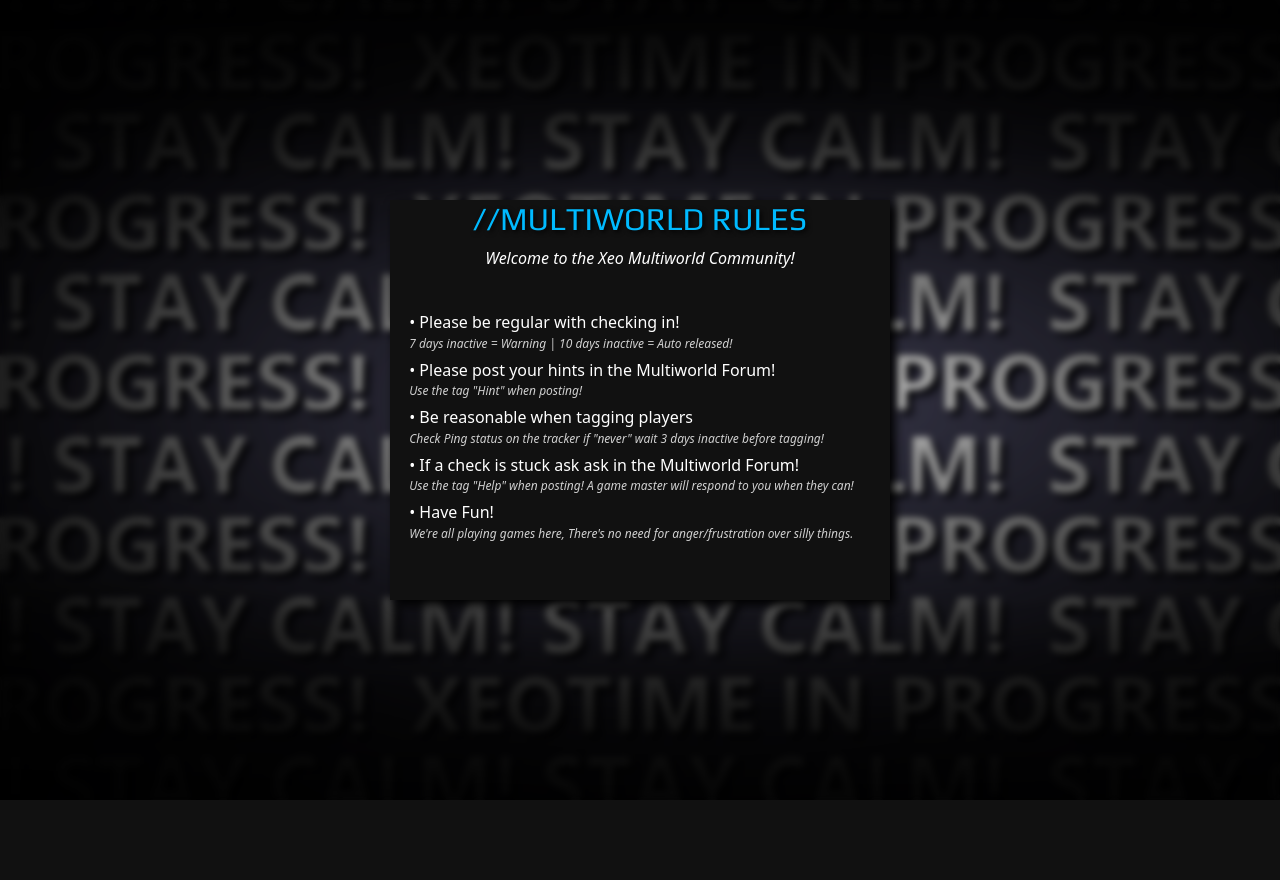
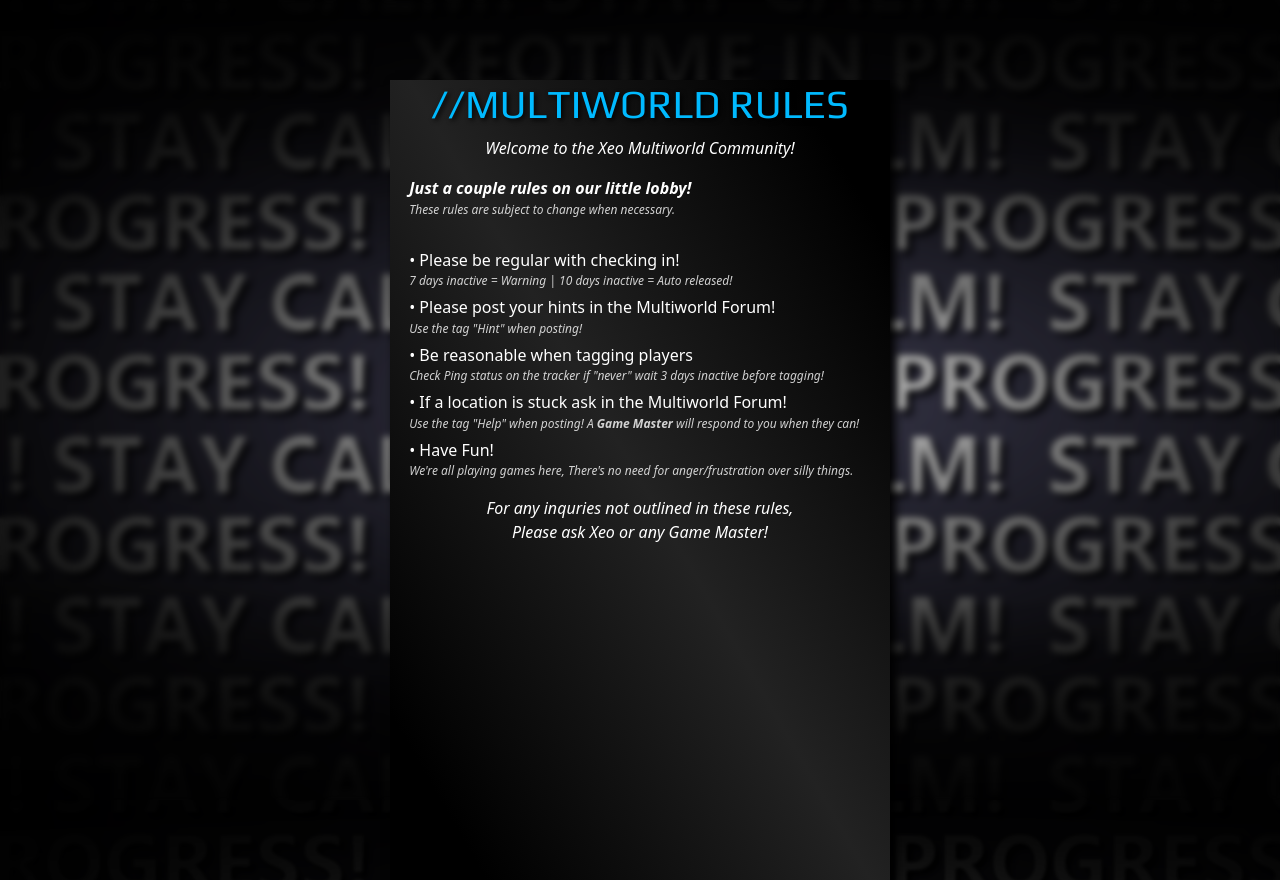
Before and after one commit to Xeokn/Xeokn.github.io, a plain HTML site: page Multiworld.html in a window 1280 px wide. Before the commit the page ends 800 px from the top, so only its background shows below. Drawn offline with Linux system fonts and the light colour scheme.

Commit message:
Layout changes and fixed text errors

```diff
--- a/Multiworld.html
+++ b/Multiworld.html
@@ -25,23 +25,28 @@
 </head>
 
 <body class="position-relative vw-100 vh-100">
-  <div class="square position-absolute top-50 start-50 translate-middle text-center">
+  <div class="column position-absolute top-50 start-50 translate-middle text-center">
     <h1>//MULTIWORLD RULES</h1>
     <p class="text-white fst-italic"> Welcome to the Xeo Multiworld Community! </p>
     <p class="rules text-white">
+      <i><b>Just a couple rules on our little lobby!</b></i>
+      <span class="subtext">These rules are subject to change when necessary.</span>
       <br>
       • Please be regular with checking in!
-  <span class="subtext">7 days inactive = Warning | 10 days inactive = Auto  released!</span>
+      <span class="subtext">7 days inactive = Warning | 10 days inactive = Auto released!</span>
       • Please post your hints in the Multiworld Forum!
       <span class="subtext">Use the tag "Hint" when posting!</span>
       • Be reasonable when tagging players
       <span class="subtext">Check Ping status on the tracker if "never" wait 3 days inactive before tagging!</span>
-              • If a check is stuck ask ask in the Multiworld Forum!
-  <span class="subtext">Use the tag "Help" when posting! A game master will respond to you when they can!</span>
+      • If a location is stuck ask in the Multiworld Forum!
+      <span class="subtext">Use the tag "Help" when posting! A <b>Game Master</b> will respond to you when they
+        can!</span>
       • Have Fun!
-  <span class="subtext">We're all playing games here, There's no need for anger/frustration over silly things.</span>
+      <span class="subtext">We're all playing games here, There's no need for anger/frustration over silly
+        things.</span>
     </p>
-
+    <p class="text-white fst-italic"> For any inquries not outlined in these rules,<br> Please ask Xeo or any Game
+      Master! </p>
     <!--Bootstrap-->
     <script defer src="/js/bootstrap.min.js"></script>
 </body>
--- a/css/xeotime.css
+++ b/css/xeotime.css
@@ -127,18 +127,6 @@ h1 {
   margin-bottom: .5rem;
 }
 
-#quotebox {
-  width: 100%;
-  height: calc(100% - 3rem);
-  padding: .5rem;
-  font-family: 'Segoe UI', Tahoma, Geneva, Verdana, sans-serif;
-  color: #00baff;
-  text-shadow: 3px 3px 5px #000;
-  text-align: left;
-  overflow: auto;
-  scrollbar-width: thin;
-}
-
 .subtext {
   display: block;
   font-size: 0.75em;
@@ -152,3 +140,29 @@ h1 {
   text-align: left;
   padding-left: 1.2rem;
 }
+
+.column {
+  width: 100%;
+  max-width: 500px;
+  height: 100%;
+  background-color: #111;
+  background-image: linear-gradient(60deg, #000 10%, #222, #000 90%);
+  margin-left: auto;
+  margin-right: auto;
+  margin-top: 5rem;
+  margin-bottom: auto;
+  overflow: auto;
+  box-shadow: 5px 5px 10px #000;
+}
+
+#quotebox {
+  width: 100%;
+  height: calc(100% - 3rem);
+  padding: .5rem;
+  font-family: 'Segoe UI', Tahoma, Geneva, Verdana, sans-serif;
+  color: #00baff;
+  text-shadow: 3px 3px 5px #000;
+  text-align: left;
+  overflow: auto;
+  scrollbar-width: thin;
+}
```
Lines whose indentation alone changed are shown as unchanged.
